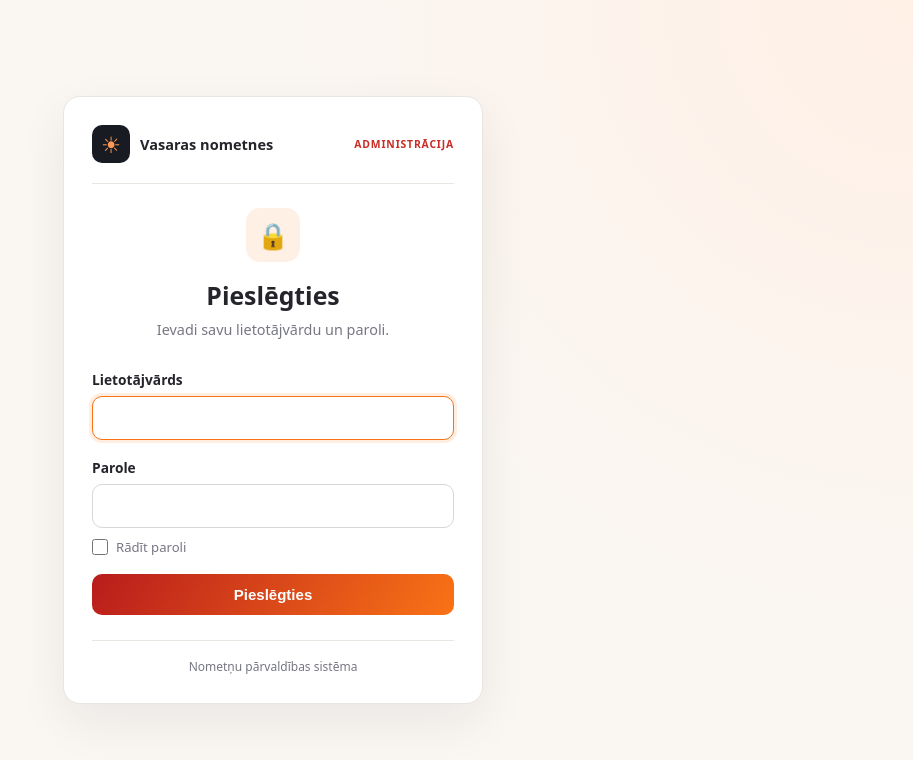
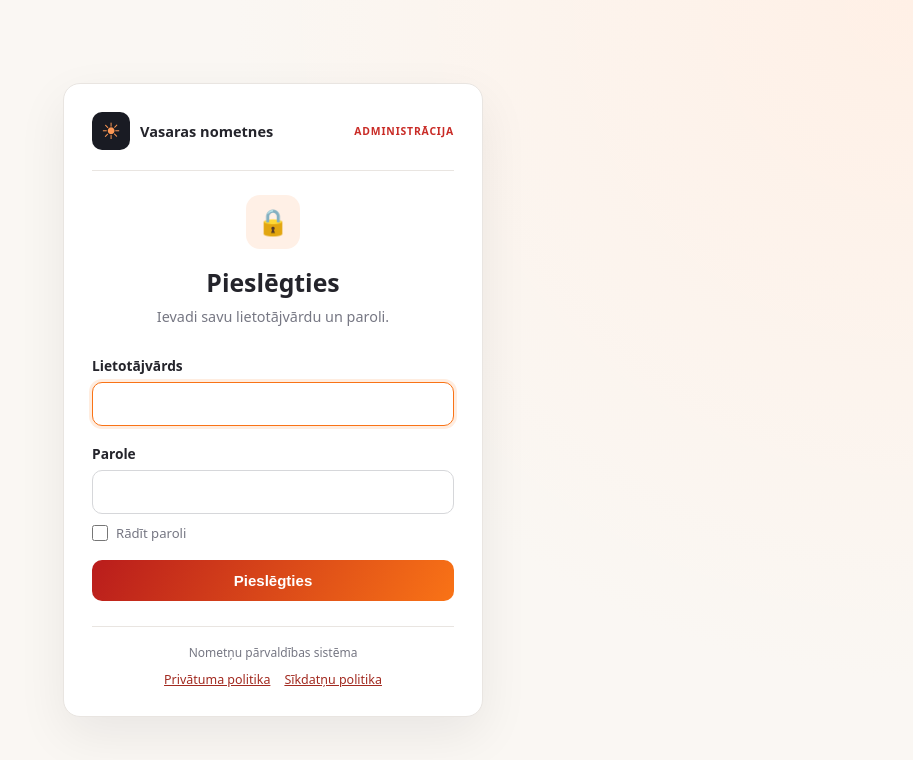
Before and after one commit to random973/VasarasNometne, a PHP site: page / in a window 1280 px wide. Shown: the top 760 px of the page, without its empty margins (367-1280 px from the left). Run offline with PHP 8.4, Linux system fonts and the light colour scheme.

Commit message:
Pievienot privātuma informācijas saites pieslēgšanās lapai

```diff
--- a/index.php
+++ b/index.php
@@ -375,6 +375,20 @@ input:focus {
     text-align:center;
 }
 
+.privacy-links {
+    margin:10px 0 0;
+    display:flex;
+    flex-wrap:wrap;
+    justify-content:center;
+    gap:6px 14px;
+    font-size:.78rem;
+}
+.privacy-links a { color:#a22a20; text-decoration:underline; }
+.privacy-links a:focus-visible {
+    outline:2px solid var(--orange);
+    outline-offset:3px;
+}
+
 @media(max-width:480px) {
     .card { padding:22px 18px; }
     .brand-tag { font-size:.58rem; }
@@ -483,6 +497,10 @@ input:focus {
     <?php endif; ?>
 
     <p class="footnote">Nometņu pārvaldības sistēma</p>
+    <nav class="privacy-links" aria-label="Privātuma informācija">
+        <a href="privatums.php#privatuma-politika">Privātuma politika</a>
+        <a href="privatums.php#sikdatnes">Sīkdatņu politika</a>
+    </nav>
 
 </div>
 </body>
```
